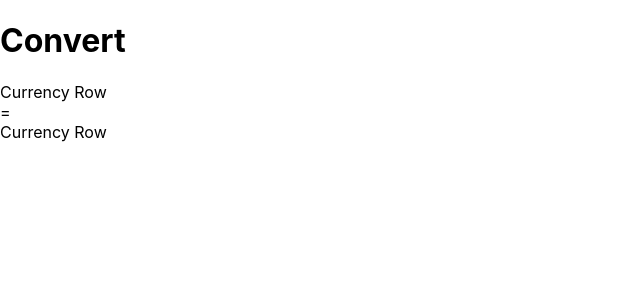
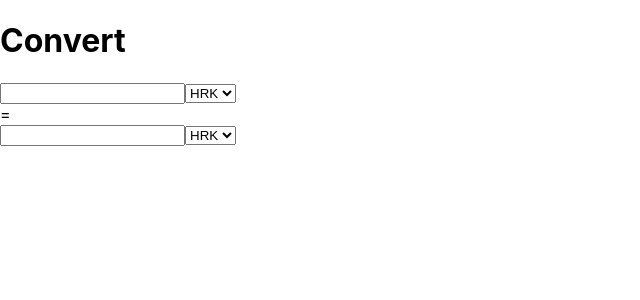
Before and after one commit to ivanradunkovic/React-Currency-Converter, a React (Create React App) app: page / in a window 1280 px wide. Shown: the top 300 px of the page, without its empty margins (0-640 px from the left). Built offline with nearby package versions, Linux system fonts and the light colour scheme.

Commit message:
Added option to select currency and box for input. No real function or options for now. Just testing.

```diff
--- a/src/CurrencyRow.js
+++ b/src/CurrencyRow.js
@@ -3,7 +3,10 @@ import React from 'react'
 export default function CurrencyRow() {
     return (
         <div>
-            Currency Row
+            <input type="number" />
+            <select>
+                <option value="HRK">HRK</option>
+            </select>
         </div>
     )
 }
```
